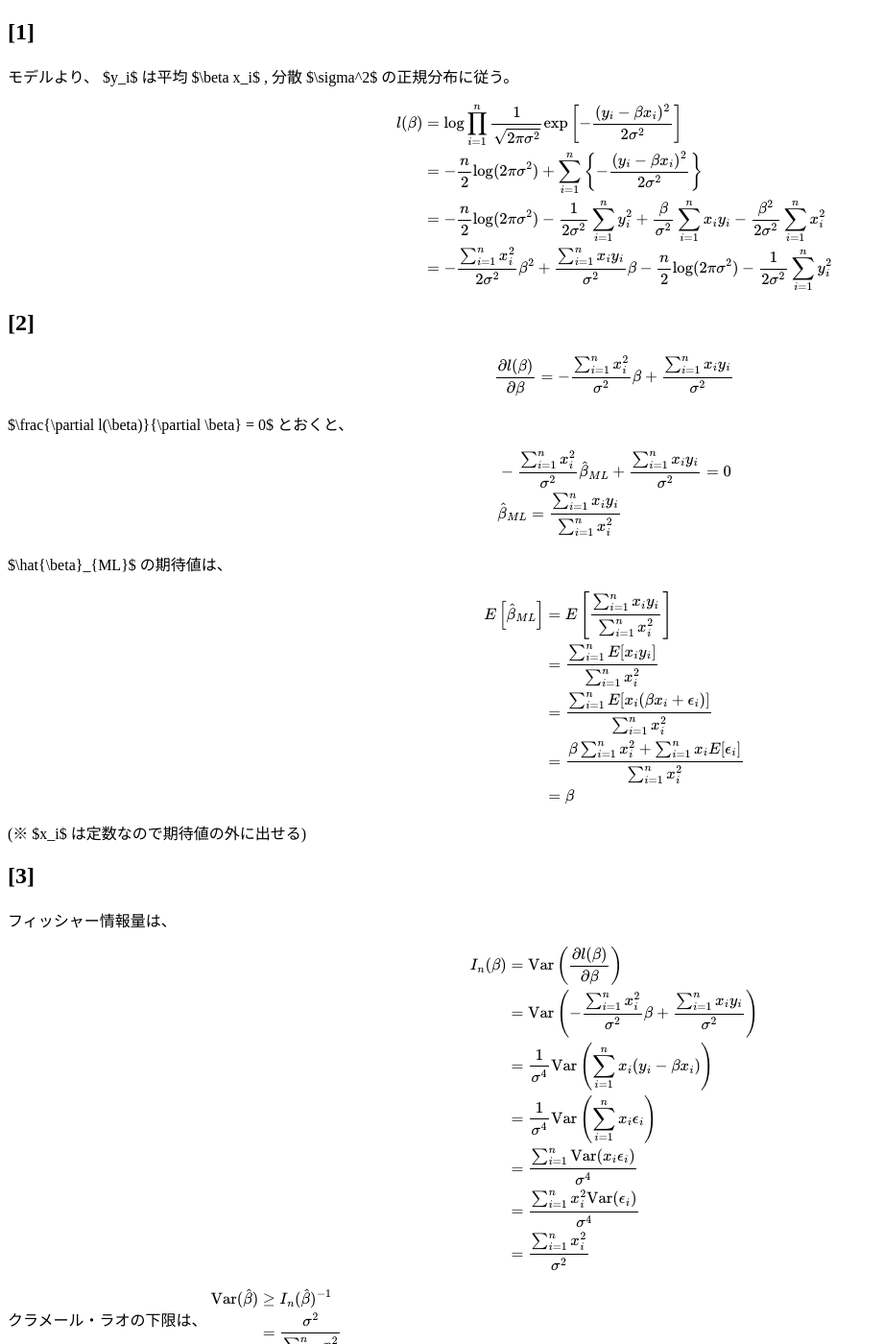
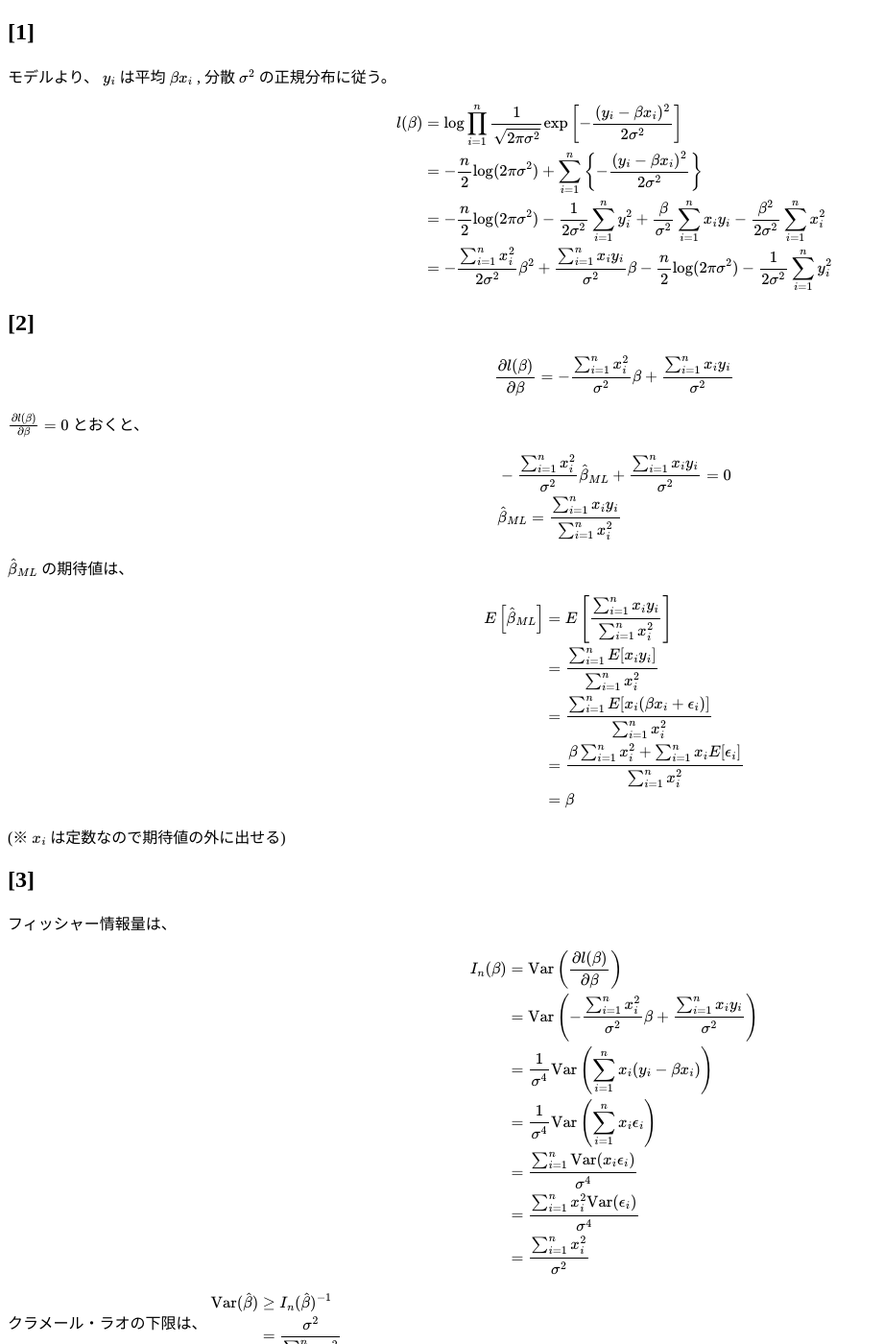
Before and after one commit to renzujunren11/exercise, a Jekyll site: the page built from toukei_kentei/2024/a1.md, in a window 1280 px wide and 1400 px high. Shown: the whole window at 96% size, without its empty margins (0-921 px from the left). Built offline with Jekyll 4.4.1, drawn with Linux system fonts in a browser that asks for light colours; our own code applies the rules of GitHub Pages for plain Markdown files; some of the changed text lies outside the part shown.

Commit message:
Fix: MathJax数式レンダリング問題を修正
🤖 Generated with [Claude Code](https://claude.ai/code)

Co-Authored-By: Claude <noreply@anthropic.com>

```diff
--- a/toukei_kentei/2024/a1.md
+++ b/toukei_kentei/2024/a1.md
@@ -3,41 +3,41 @@
 モデルより、 $y_i$ は平均 $\beta x_i$ , 分散 $\sigma^2$ の正規分布に従う。
 
 $$
-\begin{align}
+\begin{align*}
 l(\beta) &= \log\prod_{i=1}^n \frac{1}{\sqrt{2\pi\sigma^2}}\exp \left[-\frac{(y_i-\beta x_i)^2}{2\sigma^2}\right]\\
 &=-\frac{n}{2}\log(2\pi\sigma^2) + \sum_{i=1}^n \left\lbrace-\frac{(y_i-\beta x_i)^2}{2\sigma^2}\right\rbrace\\
 &=-\frac{n}{2}\log(2\pi\sigma^2) - \frac{1}{2\sigma^2}\sum_{i=1}^n y_i^2 + \frac{\beta}{\sigma^2}\sum_{i=1}^n x_iy_i - \frac{\beta^2}{2\sigma^2}\sum_{i=1}^n x_i^2\\
 &=- \frac{\sum_{i=1}^n x_i^2}{2\sigma^2}\beta^2 + \frac{\sum_{i=1}^n x_iy_i}{\sigma^2} \beta-\frac{n}{2}\log(2\pi\sigma^2) - \frac{1}{2\sigma^2}\sum_{i=1}^n y_i^2
-\end{align}
+\end{align*}
 $$
 
 ## [2]
 
 $$
-\begin{align}
+\begin{align*}
 \frac{\partial l(\beta)}{\partial \beta} &= -\frac{\sum_{i=1}^n x_i^2}{\sigma^2}\beta + \frac{\sum_{i=1}^n x_iy_i}{\sigma^2}
-\end{align}
+\end{align*}
 $$
 
 $\frac{\partial l(\beta)}{\partial \beta} = 0$ とおくと、
 
 $$
-\begin{align}
+\begin{align*}
 &-\frac{\sum_{i=1}^n x_i^2}{\sigma^2}\hat{\beta}_{ML} + \frac{\sum_{i=1}^n x_iy_i}{\sigma^2} = 0\\
 &\hat{\beta}_{ML} = \frac{\sum_{i=1}^n x_iy_i}{\sum_{i=1}^n x_i^2}
-\end{align}
+\end{align*}
 $$
 
 $\hat{\beta}_{ML}$ の期待値は、
 
 $$
-\begin{align}
+\begin{align*}
 E\left[\hat{\beta}_{ML}\right] &= E\left[\frac{\sum_{i=1}^n x_iy_i}{\sum_{i=1}^n x_i^2} \right]\\
 &=\frac{\sum_{i=1}^n E[x_iy_i]}{\sum_{i=1}^n x_i^2}\\
 &=\frac{\sum_{i=1}^n E[x_i(\beta x_i + \epsilon_i)]}{\sum_{i=1}^n x_i^2}\\
 &=\frac{\beta \sum_{i=1}^n x_i^2 + \sum_{i=1}^nx_iE[ \epsilon_i]}{\sum_{i=1}^n x_i^2}\\
 &= \beta
-\end{align}
+\end{align*}
 $$
 
 (※ $x_i$ は定数なので期待値の外に出せる)
@@ -47,7 +47,7 @@ $$
 フィッシャー情報量は、
 
 $$
-\begin{align}
+\begin{align*}
 I_n(\beta) &= \text{Var}\left(\frac{\partial l(\beta)}{\partial \beta}\right)\\
 &= \text{Var}\left(-\frac{\sum_{i=1}^n x_i^2}{\sigma^2}\beta + \frac{\sum_{i=1}^n x_iy_i}{\sigma^2}\right)\\
 &= \frac{1}{\sigma^4}\text{Var}\left(\sum_{i=1}^n x_i(y_i - \beta x_i)\right)\\
@@ -55,15 +55,15 @@ I_n(\beta) &= \text{Var}\left(\frac{\partial l(\beta)}{\partial \beta}\right)\\
 &= \frac{\sum_{i=1}^n \text{Var}(x_i\epsilon_i)}{\sigma^4}\\
 &= \frac{\sum_{i=1}^n x_i^2\text{Var}(\epsilon_i)}{\sigma^4}\\
 &= \frac{\sum_{i=1}^n x_i^2}{\sigma^2}
-\end{align}
+\end{align*}
 $$
 
 クラメール・ラオの下限は、
 $$
-\begin{align}
+\begin{align*}
 \text{Var}(\hat{\beta}) &\ge I_n(\hat{\beta})^{-1}\\
 &=\frac{\sigma^2}{\sum_{i=1}^n x_i^2}
-\end{align}
+\end{align*}
 $$
 
 <details markdown="1">
@@ -86,31 +86,31 @@ $$
 ## [4]
 
 $$
-\begin{align}
+\begin{align*}
 E[\tilde{\beta}] &= E\left[\frac{\sum Y_i}{\sum x_i}\right]\\
 &= E\left[\sum (\beta x_i + \epsilon_i) \cdot \frac{1}{\sum x_i}\right]\\
 &= E\left[(\beta \sum x_i + \sum \epsilon_i) \cdot \frac{1}{\sum x_i}\right]\\
 &= E\left[\beta + \frac{\sum \epsilon_i}{\sum x_i}\right]\\
 &= \beta
-\end{align}
+\end{align*}
 $$
 
 $$
-\begin{align}
+\begin{align*}
 E[\tilde{\beta}^2] &= E\left[\left(\frac{\sum Y_i}{\sum x_i}\right)^2\right]\\
 &= E\left[\left(\beta + \frac{\sum \epsilon_i}{\sum x_i}\right)^2\right]\\
 &= E\left[\beta^2 + 2\beta\frac{\sum \epsilon_i}{\sum x_i} + \frac{\left(\sum \epsilon_i\right)^2}{\left(\sum x_i\right)^2}\right]\\
 &= \beta^2 + \frac{E\left[\left(\sum \epsilon_i\right)^2\right]}{\left(\sum x_i\right)^2}\\
 &= \beta^2 + \frac{\text{Var}\left[\sum \epsilon_i\right] + \left(E\left[\sum \epsilon_i\right]\right)^2}{\left(\sum x_i\right)^2}\\
 &= \beta^2 + \frac{n\sigma^2}{\left(\sum x_i\right)^2}
-\end{align}
+\end{align*}
 $$
 
 $$
-\begin{align}
+\begin{align*}
 \text{Var}[\tilde{\beta}] &= E[\tilde{\beta}^2] -E[\tilde{\beta}]^2\\
 &= \frac{n\sigma^2}{\left(\sum x_i\right)^2}
-\end{align}
+\end{align*}
 $$
 
 ## [5]
```
Also changed, not shown: _layouts/default.html (+9 -0 lines).
